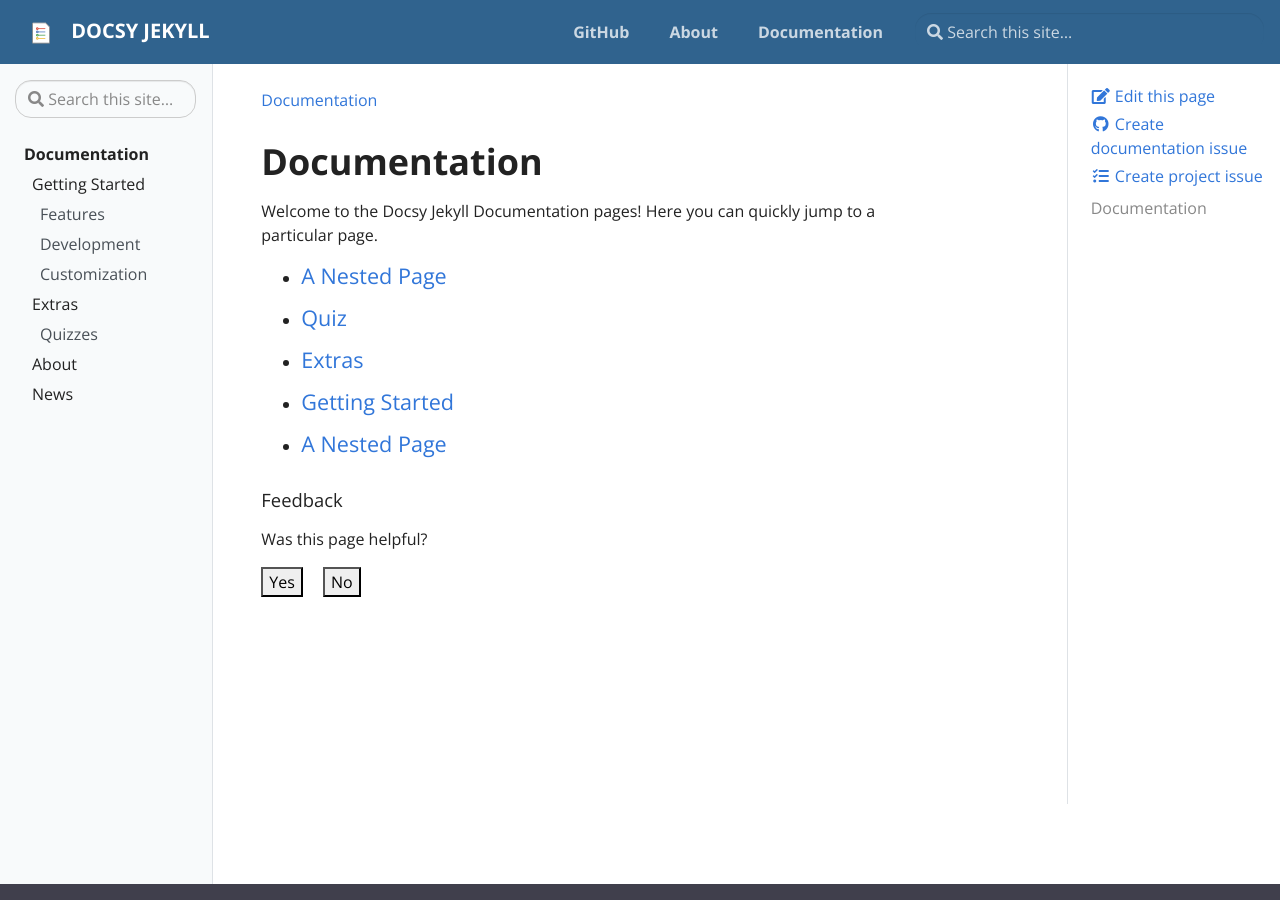
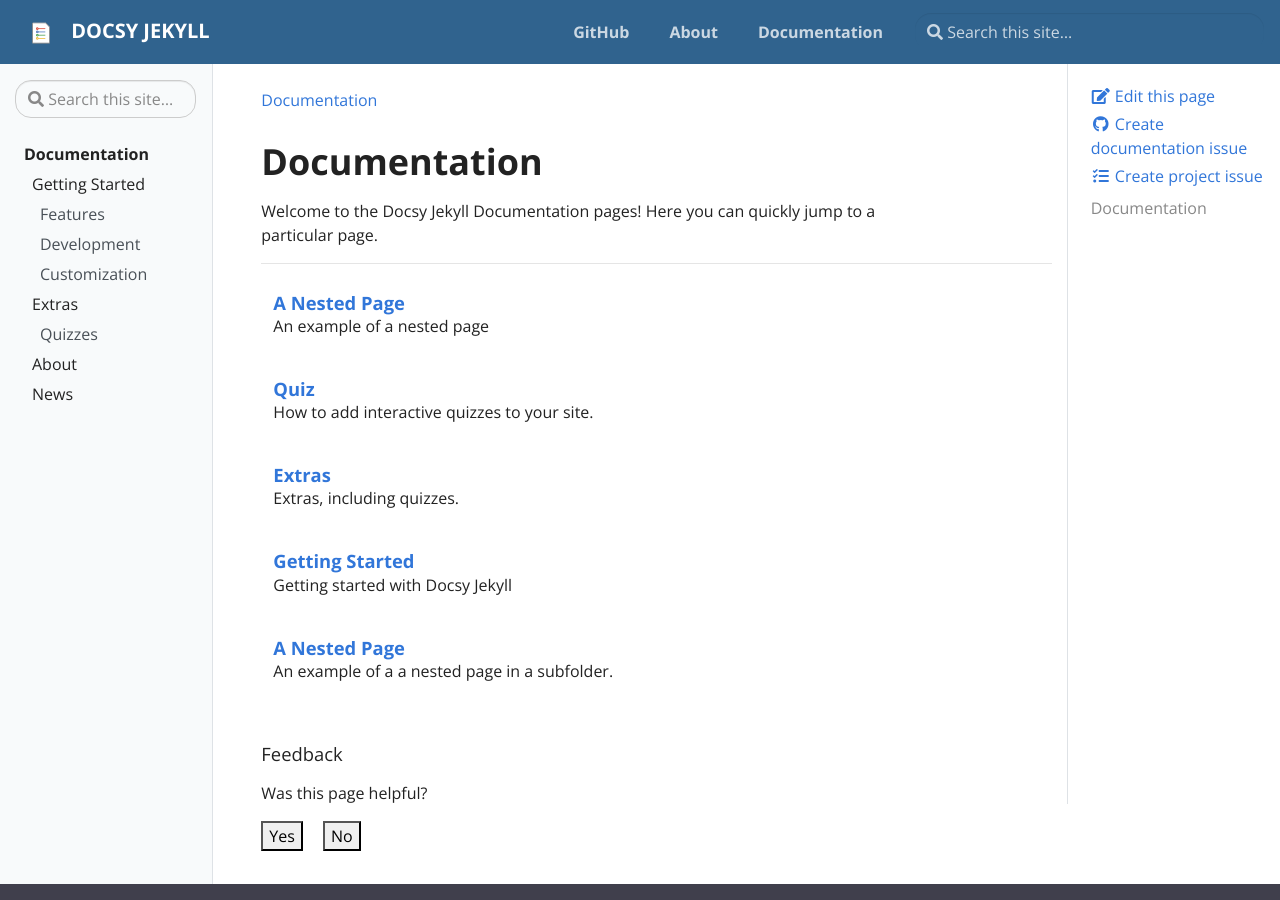
Before and after one commit to vsoch/docsy-jekyll, a Jekyll site: the page built from pages/docs.md, in a window 1280 px wide and 900 px high. Built offline with Jekyll 4.4.1, drawn with Linux system fonts in a browser that asks for light colours.

Commit message:
cleaning up main docs index
Signed-off-by: Vanessa Sochat <vsochat@stanford.edu>

```diff
--- a/_docs/example-page.md
+++ b/_docs/example-page.md
@@ -1,5 +1,6 @@
 ---
 title: A Nested Page
+description: An example of a nested page
 ---
 
 # A Nested Page
--- a/_docs/extras/example-quiz.md
+++ b/_docs/extras/example-quiz.md
@@ -1,5 +1,6 @@
 ---
 title: Quiz
+description: How to add interactive quizzes to your site.
 ---
 
 # Quizzes
--- a/_docs/extras/index.md
+++ b/_docs/extras/index.md
@@ -1,5 +1,6 @@
 ---
 title: Extras
+description: Extras, including quizzes.
 ---
 
 # Extras
--- a/_docs/getting-started.md
+++ b/_docs/getting-started.md
@@ -3,6 +3,7 @@ title: Getting Started
 tags:
  - jekyll
  - github
+description: Getting started with Docsy Jekyll
 ---
 
 # Getting Started
--- a/_docs/subfolder/example-page.md
+++ b/_docs/subfolder/example-page.md
@@ -1,5 +1,6 @@
 ---
 title: A Nested Page
+description: An example of a a nested page in a subfolder.
 ---
 
 # A Nested Page
--- a/pages/docs.md
+++ b/pages/docs.md
@@ -9,10 +9,11 @@ permalink: /docs/
 Welcome to the {{ site.title }} Documentation pages! Here you can quickly jump to a
 particular page.
 
-{% for post in site.docs  %}
-<ul>
-<li class="c-archives__item">
-  <a href="{{ post.url | prepend: site.baseurl }}"><h4>{{ post.title }}</h4></a>
-  </li>
-</ul>
-{% endfor %}
+<div class="section-index">
+    <hr class="panel-line">
+    {% for post in site.docs  %}
+    <div class="entry">
+    <h5><a href="{{ post.url | prepend: site.baseurl }}">{{ post.title }}</a></h5>
+    <p>{{ post.description }}</p>
+    </div>{% endfor %}
+</div>
```
